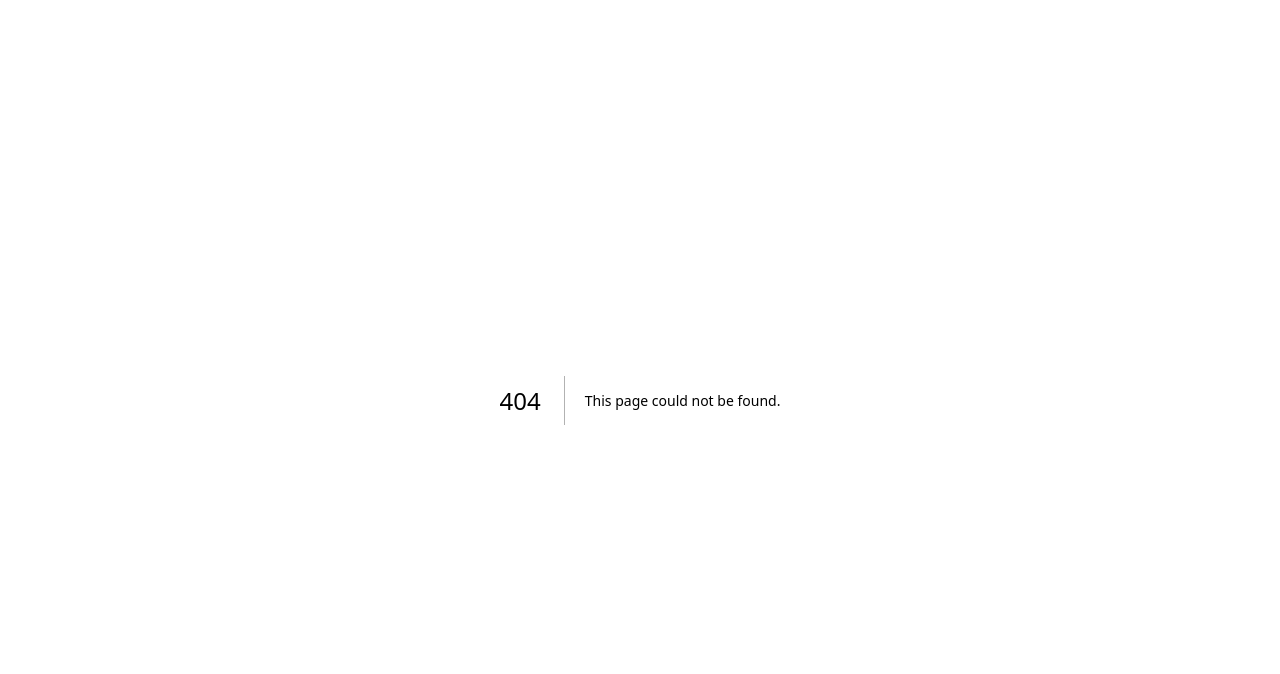
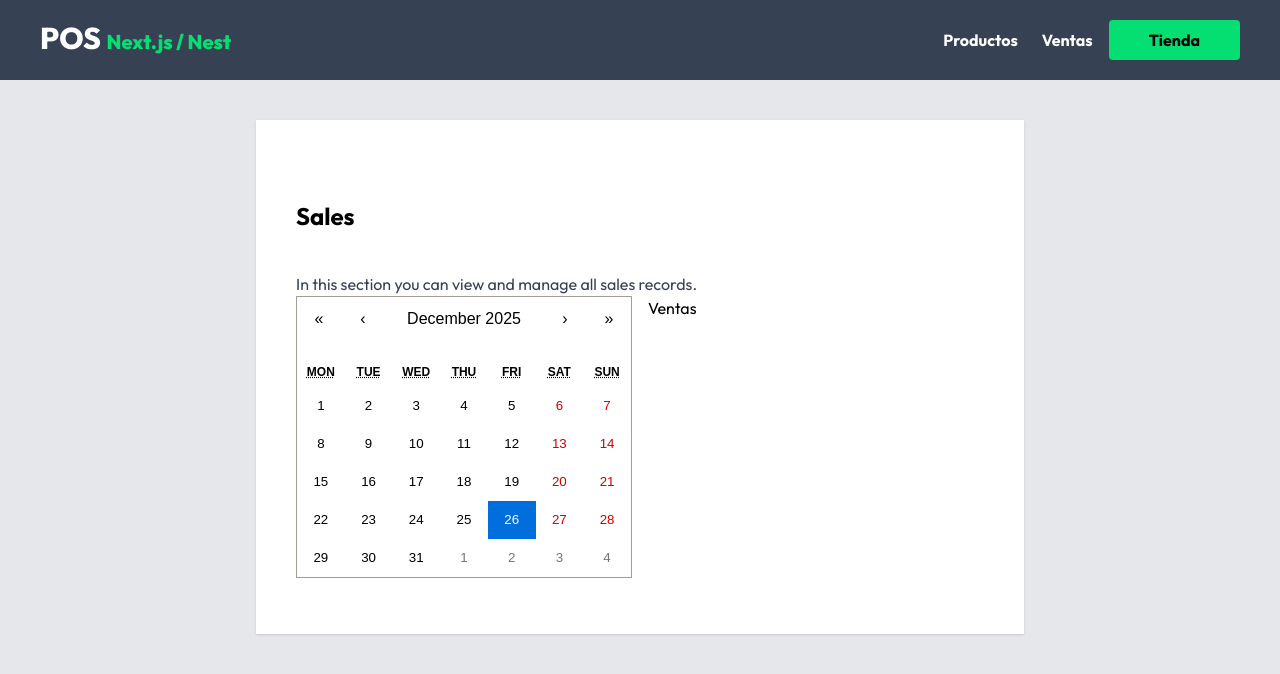
Before and after one commit to JuanCarlosIsordiaB/ecom-frontend, a Next.js app: page /admin/sales in a window 1280 px wide. Before the commit this address had no page. Shown: the top 674 px of the page. Built offline with nearby package versions, Linux system fonts and the light colour scheme.

Commit message:
Sync Changes

```diff
--- a/package.json
+++ b/package.json
@@ -9,8 +9,11 @@
     "lint": "eslint"
   },
   "dependencies": {
+    "@tanstack/react-query": "^5.90.16",
+    "date-fns": "^4.1.0",
     "next": "16.1.1",
     "react": "19.2.3",
+    "react-calendar": "^6.0.0",
     "react-dom": "19.2.3",
     "react-toastify": "^11.0.5",
     "zod": "^4.2.1",
--- /dev/null
+++ b/src/app/admin/layout.tsx
@@ -0,0 +1,20 @@
+import AdminNav from "@/components/ui/AdminNav";
+import ToastNotification from "@/components/ui/ToastNotification";
+
+export default function RootLayout({
+  children,
+}: Readonly<{
+  children: React.ReactNode;
+}>) {
+  return (
+    <>
+        <AdminNav />
+        <div className="lg:min-h-screen container mx-auto mt-10 px-10 lg:px-0">
+          <div className="bg-white shadow w-full  mx-auto p-10 my-10 lg:w-3/5" >
+            {children}
+          </div>
+        </div>
+        <ToastNotification />
+    </>
+  );
+}
--- /dev/null
+++ b/src/app/admin/products/page.tsx
@@ -0,0 +1,7 @@
+import React from 'react'
+
+export default function ProductsPage() {
+  return (
+    <div>ProductsPage</div>
+  )
+}
--- /dev/null
+++ b/src/app/admin/sales/api/route.ts
@@ -0,0 +1,16 @@
+import { NextRequest } from "next/server";
+
+
+export async function GET(request: NextRequest) {
+
+    const searchParams = request.nextUrl.searchParams;
+    const transactionDate = searchParams.get("transactionDate");
+
+    const url = `${process.env.API_URL}/transactions?transactionDate=${transactionDate}`;
+    const req = await fetch(url);
+    const res = await req.json();
+    if (!res.ok) {
+        return new Response("Failed to fetch sales data", { status: res.status });
+    }
+    return Response.json(res);
+}
--- /dev/null
+++ b/src/app/admin/sales/page.tsx
@@ -0,0 +1,31 @@
+import TransactionFilter from "@/components/transactions/TransactionFilter";
+import Heading from "@/components/ui/Heading";
+import {
+  QueryClient,
+  dehydrate,
+  HydrationBoundary,
+} from "@tanstack/react-query";
+import { format } from "date-fns/format";
+
+export default async function SalesPage() {
+  const queryClient = new QueryClient();
+  const today = new Date();
+  const formattedDate = format(today.toString(), "yyyy-MM-dd");
+  await  queryClient.prefetchQuery({
+    queryKey: ["sales", formattedDate],
+    queryFn: async () => {
+
+    },
+  });
+  return (
+    <>
+      <Heading> Sales</Heading>
+      <p className="text-gray-700">
+        In this section you can view and manage all sales records.
+      </p>
+      <HydrationBoundary state={dehydrate(queryClient)}>
+        <TransactionFilter />
+      </HydrationBoundary>
+    </>
+  );
+}
--- a/src/app/layout.tsx
+++ b/src/app/layout.tsx
@@ -2,6 +2,7 @@ import type { Metadata } from "next";
 import { Outfit } from "next/font/google";
 import "./globals.css";
 import ToastNotification from "@/components/ui/ToastNotification";
+import Providers from "@/app/providers";
 
 const outfit = Outfit({
   subsets: ["latin"],
@@ -20,8 +21,10 @@ export default function RootLayout({
   return (
     <html lang="en">
       <body className={`${outfit.className} bg-gray-200 min-h-screen`}>
-        <ToastNotification />
-        {children}
+        <Providers>
+          <ToastNotification />
+          {children}
+        </Providers>
       </body>
     </html>
   );
--- /dev/null
+++ b/src/app/providers.tsx
@@ -0,0 +1,38 @@
+'use client'
+
+import {
+  isServer,
+  QueryClient,
+  QueryClientProvider,
+} from '@tanstack/react-query'
+
+function makeQueryClient() {
+  return new QueryClient({
+    defaultOptions: {
+      queries: {
+        // Mayor a 0 para evitar volver a obtener los datos inmediatamente en el cliente.
+        staleTime: 60 * 1000,
+      },
+    },
+  })
+}
+
+let browserQueryClient: QueryClient | undefined = undefined
+
+function getQueryClient() {
+  if (isServer) {
+    // Servidor: siempre generar un Query Client
+    return makeQueryClient()
+  } else {
+    // Cliente: Solo genera el QueryClient si no tenemos uno
+    if (!browserQueryClient) browserQueryClient = makeQueryClient()
+    return browserQueryClient
+  }
+}
+
+export default function Providers({ children }: {children: React.ReactNode}) {
+  const queryClient = getQueryClient()
+  return (
+    <QueryClientProvider client={queryClient}>{children}</QueryClientProvider>
+  )
+}
--- /dev/null
+++ b/src/components/transactions/TransactionFilter.tsx
@@ -0,0 +1,23 @@
+"use client";
+
+import { useState } from "react";
+import Calendar from "react-calendar";
+import "react-calendar/dist/Calendar.css";
+import { format } from "date-fns";
+
+type ValuePiece = Date | null;
+type Value = ValuePiece | [ValuePiece, ValuePiece];
+
+export default function TransactionFilter() {
+  const [date, setDate] = useState<Value>(new Date());
+  const formattedDate = format(date?.toString()!, "yyyy-MM-dd");
+  console.log("Selected date:", formattedDate);
+  return (
+    <div className="grid grid-cols-1 lg:grid-cols-2 gap-4 mb-4">
+      <div>
+        <Calendar onChange={setDate} value={date} />
+      </div>
+      <div>Ventas</div>
+    </div>
+  );
+}
--- /dev/null
+++ b/src/components/ui/AdminNav.tsx
@@ -0,0 +1,29 @@
+import Link from 'next/link'
+import Logo from '@/components/ui/Logo'
+
+export default function AdminNav() {
+  return (
+    <header className="px-10 py-5 bg-gray-700 flex justify-between">
+        <div className="flex gap-5 text-white">
+          <Logo />
+        </div>
+
+        <div className="flex gap-2 items-center">
+            <Link
+                href={'/admin/products'}
+                className="rounded text-white font-bold p-2"
+            >Productos</Link>
+
+            <Link
+                href={'/admin/sales'}
+                className="rounded text-white font-bold p-2"
+            >Ventas</Link>
+
+            <Link
+                href={'/'}
+                className="rounded bg-green-400 font-bold py-2 px-10"
+            >Tienda</Link>
+        </div>
+    </header>
+  )
+}
--- /dev/null
+++ b/src/components/ui/Heading.tsx
@@ -0,0 +1,8 @@
+
+import React from 'react'
+
+export default function Heading({children}: {children: React.ReactNode}) {
+  return (
+    <h1 className='text-2xl my-10 font-bold '>{children}</h1>
+  )
+}
--- a/src/components/ui/MainNav.tsx
+++ b/src/components/ui/MainNav.tsx
@@ -1,7 +1,6 @@
 import { CategoriesResponseSchema } from "@/schemas/schemas";
 import Logo from "./Logo";
 import Link from "next/link";
-
 
 async function getCategories() {
   const res = await fetch(`${process.env.API_URL}/categories`, {
@@ -17,14 +16,17 @@ async function getCategories() {
 }
 
 export default async function MainNav() {
-   const categoriesMenu =  await getCategories();
+  const categoriesMenu = await getCategories();
   return (
     <header className="px-10 py-5 bg-gray-700 flex flex-col md:flex-row justify-between ">
-      <div className="flex justify-center"> <Logo /></div>
+      <div className="flex justify-center">
+        {" "}
+        <Logo />
+      </div>
 
       <nav className="flex flex-col md:flex-row gap-2 items-center mt-5 md:mt-0">
-            {
-                 (categoriesMenu && categoriesMenu.length > 0) &&
+        {categoriesMenu &&
+          categoriesMenu.length > 0 &&
           categoriesMenu.map((category) => (
             <Link
               key={category.id}
@@ -33,8 +35,14 @@ export default async function MainNav() {
             >
               {category.name}
             </Link>
-                    ))
-            }
+          ))}
+        <Link
+
+          href={"/admin/products"}
+          className="text-white hover:text-gray-300 px-3 py-2 rounded-md text-sm font-medium"
+        >
+          Admin
+        </Link>
       </nav>
     </header>
   );
```
Also changed, not shown: 1 other file (tests, documents, lock files or other folders). Lines whose indentation alone changed are shown as unchanged.
